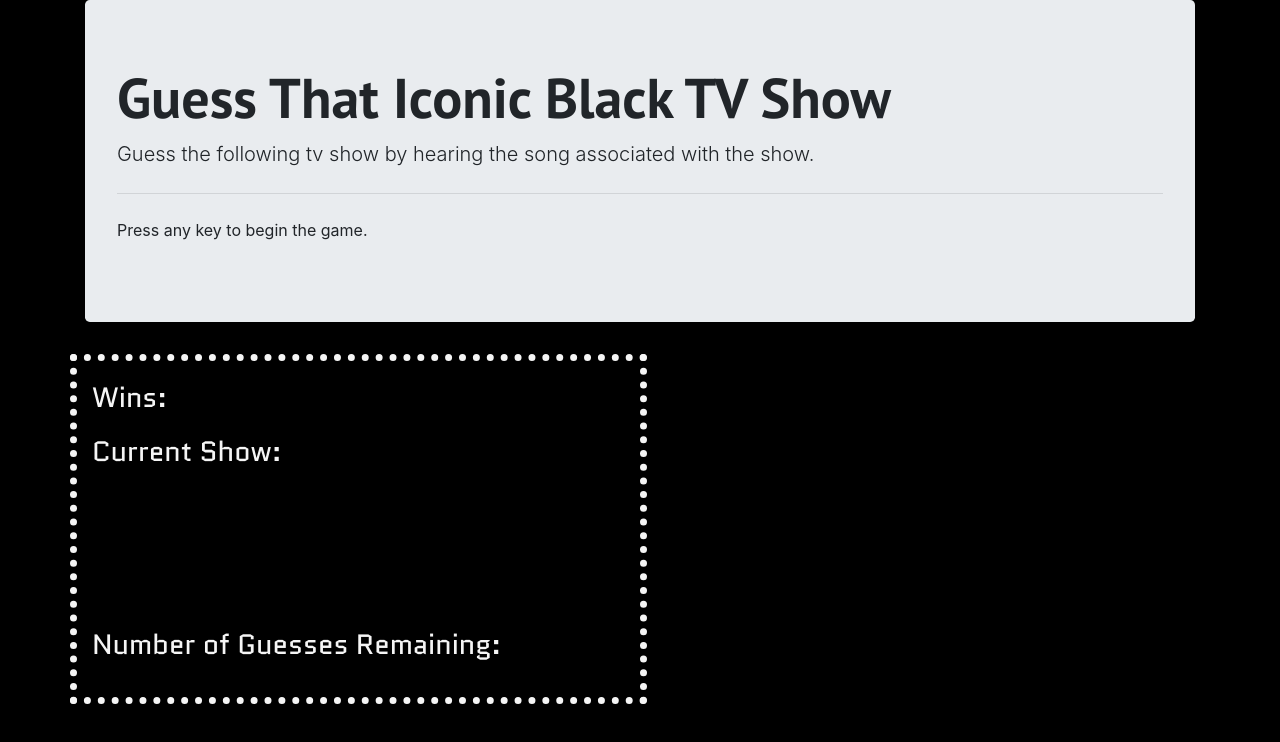
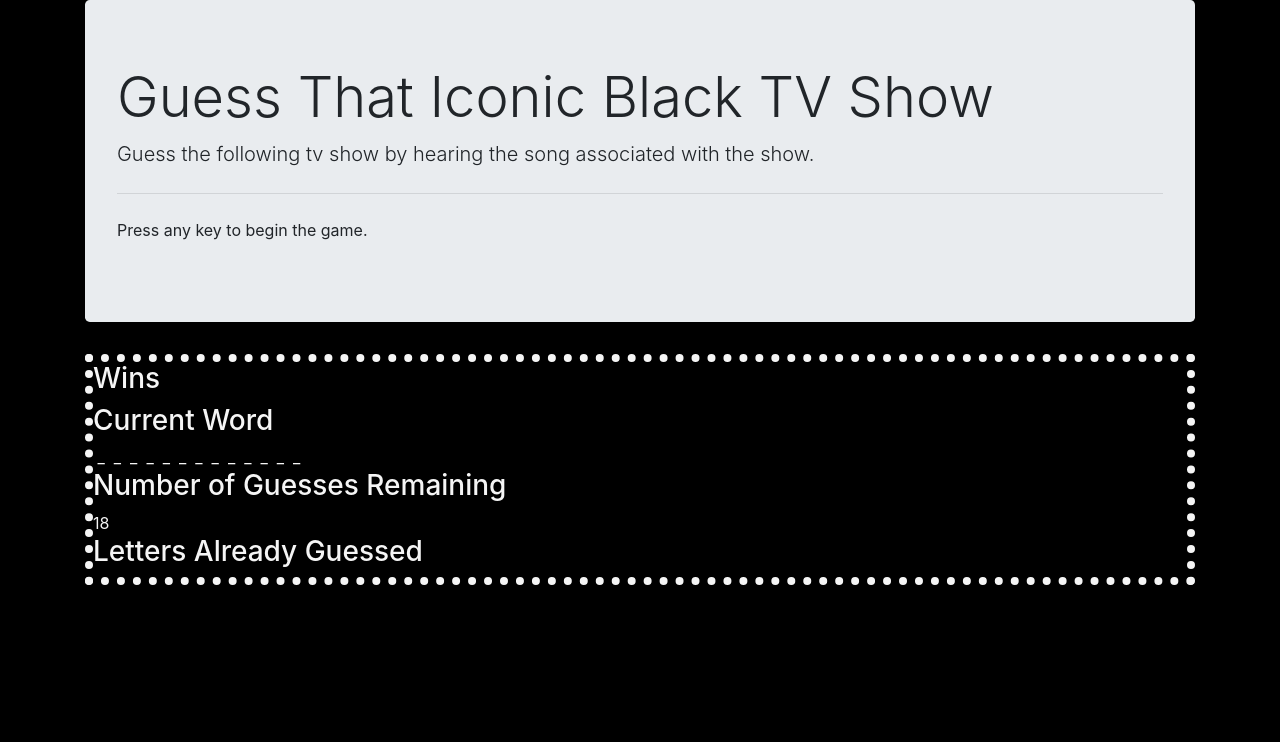
Before and after one commit to Chelsea-exe/Guessing-Game, a plain HTML site: page index.html in a window 1280 px wide. Drawn offline with nearby package versions, Linux system fonts and the light colour scheme.

Commit message:
updated js file, got letters to appear on screen, need to modify the wins and resetgame

```diff
--- a/assets/css/style.css
+++ b/assets/css/style.css
@@ -1,7 +1,11 @@
 body{
     background-color: black;
 }
-h3 {
+.shows-div {
+    color: whitesmoke;
+    border: 8px dotted;
+}
+/* h3 {
     color: whitesmoke;
     font-family: 'Quantico', sans-serif;
 }
@@ -20,4 +24,4 @@ h3 {
 }
 #current-guess {
     margin-top: 20px;
-}
+} */
--- a/assets/javascript/game.js
+++ b/assets/javascript/game.js
@@ -54,41 +54,201 @@ var showGuessGame = {
 
     showsToPick: {
         girlfriends: {
-            picture: "Girlfriends.png"
+            picture: "Girlfriends.png",
+            name: "Girlfriends"
         },
         insecure: {
-            picture: "insecure.jpg"
+            picture: "insecure.jpg",
+            name: "Insecure"
         },
-        theGame: {
-            picture: "the-game.jpg"
+        thegame: {
+            picture: "the-game.jpg",
+            name: "The Game"
         },
         blackish: {
-            picture: "Blackish.jpg"
+            picture: "Blackish.jpg",
+            name: "Black-ish"
         },
         grownish: {
-            picture: "grownish.jpg"
+            picture: "grownish.jpg",
+            name:"Grown-ish"
         },
         livingSingle: {
-            picture: "living-single.jpg"
+            picture: "living-single.jpg",
+            name:"Living Single"
         },
-        myWifeAndKids: {
-            picture: "wife-and-kids.jpg"
+        mywifeandkids: {
+            picture: "wife-and-kids.jpg",
+            name:"My Wife and Kids"
         },
-        theJeffersons: {
-            picture: "the-jeffersons.jpg"
+        thejeffersons: {
+            picture: "the-jeffersons.jpg",
+            name:"The Jeffersons"
         },
         martin: {
-            picture: "Martin-Show.jpg"
+            picture: "Martin-Show.jpg",
+            name: "Martin"
         },
-        freshPrinceOfBelAir: {
-            picture: "fresh-prince-of-bel-air.jpg"
+        freshprinceofbelair: {
+            picture: "fresh-prince-of-bel-air.jpg",
+            name: "The Fresh Prince Of Bel-Air"
         },
-        aDifferentWorld: {
-            picture: "a-different-world.jpg"
+        adifferentworld: {
+            picture: "a-different-world.jpg",
+            name:"A Different World"
         },
-        goodTimes: {
-            picture: "goodtimes.jpg"
+        goodtimes: {
+            picture: "goodtimes.jpg",
+            name: "Good Times"
         }
 
+    },
+
+
+    showInPlay: null,
+    lettersOfShow: [],
+    matchedLetters: [],
+    guessedLetters: [],
+    guessesLeft: 0,
+    totalGuesses: 0,
+    letterGuessed: null,
+    wins: 0,
+
+    startGame: function() {
+        var keys = Object.keys(this.showsToPick);
+        this.showInPlay = keys[Math.floor(Math.random() * keys.length)];
+
+        this.lettersOfShow = this.showInPlay.split("");
+
+
+        this.rebuildWordView();
+
+        this.processUpdateTotalGuesses();
+    },
+
+
+    updatePage: function(letter) {
+
+        if (this.guessesLeft === 0) {
+            this.restartGame();
+        }
+        else {
+            this.updateGuesses(letter);
+
+            this.updateMatchedLetters(letter);
+
+            this.rebuildWordView();
+
+            if (this.updateWins() === true) {
+                this.restartGame();
+            }
+        }
+    },
+
+
+    updateGuesses: function(letter) {
+
+        if ((this.guessedLetters.indexOf(letter) === -1) && (this.lettersOfShow.indexOf(letter) === -1)) {
+
+
+            this.guessedLetters.push(letter);
+
+            this.guessesLeft--;
+
+            document.querySelector("#guesses-remain").innerHTML = this.guessesLeft;
+            document.querySelector("#guessed-letters").innerHTML = this.guessedLetters.join(", ");
+        }
+    },
+
+    processUpdateTotalGuesses: function() {
+        this.totalGuesses = this.lettersOfShow.length + 5;
+        this.guessesLeft = this.totalGuesses;
+
+        document.querySelector("#guesses-remain").innerHTML = this.guessesLeft;
+
+    },
+
+    updateMatchedLetters: function(letter) {
+        for (var i = 0; i < this.lettersOfShow.length; i++) {
+            if ((letter === this.lettersOfShow[i]) && (this.matchedLetters.indexOf(letter) === -1)) {
+                this.matchedLetters.push(letter);
+            }
+        }
+
+        // document.querySelector("#current-show").innerHTML = wordView;
+
+    },
+
+    rebuildWordView: function() {
+        var wordView = "";
+
+        for (var i = 0; i < this.lettersOfShow.length; i++) {
+            if (this.matchedLetters.indexOf(this.lettersOfShow[i]) !== -1) {
+                wordView += this.lettersOfShow[i];
+            }
+            else {
+                wordView += "&nbsp;_&nbsp;";
+            }
+        }
+        document.querySelector("#current-show").innerHTML = wordView;
+    },
+
+    restartGame: function() {
+        document.querySelector("#guessed-letters").innerHTML = "";
+        showInPlay = null;
+        lettersOfShow = [];
+         matchedLetters = [];
+         guessedLetters = [];
+         guessesLeft = 0;
+         totalGuesses = 0;
+         letterGuessed = null;
+         wins = 0;
+         this.startGame();
+         this.rebuildWordView();
+    },
+
+    updateWins: function() {
+        var win;
+
+        if (this.matchedLetters.length === 0) {
+            win = false;
+        }
+        else {
+            win = true;
+        }
+
+        for (var i = 0; i < this.lettersOfShow.length; i++) {
+            if (this.matchedLetters.indexOf(this.lettersOfShow[i] === -1)) {
+                win = false;
+            }
+        }
+
+        if (win) {
+            this.wins = this.wins + 1;
+            document.querySelector("#wins-div").innerHTML = this.wins;
+
+            document.querySelector("#show-img").innerHTML = this.showsToPick[this.showInPlay].picture;
+
+            //code for song......"maybe"
+            //----------------------------------------------------------
+
+            return true;
+
+        }
+        return false;
     }
-}
+    // restartGame = function() {
+    //     document.querySelector("#")
+    // }
+};
+
+showGuessGame.startGame();
+
+document.onkeyup = function(event) {
+    if (event.keyCode >= 49 && event.keyCode <= 90) {
+        showGuessGame.letterGuessed = event.key.toLocaleLowerCase();
+
+        showGuessGame.updatePage(showGuessGame.letterGuessed);
+        console.log("key was pressed, game started");
+    }
+};
--- a/index.html
+++ b/index.html
@@ -19,13 +19,41 @@
             <hr class="my-4">
             <p class="direction" id="begin-key">Press any key to begin the game.</p>
         </div>
+        <div class="shows-div">
+            <div id="show-img"></div>
+            <div>
+                <h3 class="wins-header title">Wins</h3>
+                <div id="wins-div"></div>
+            </div>
+            <div id="current-show-div">
+                <h3 class="current-show-header title">Current Word</h3>
+                <div id="current-show"></div>
+            </div>
+            <div id="guesses-remain-div">
+                <h3 class="guesses-remain-header title">Number of Guesses Remaining</h3>
+                <div id="guesses-remain"></div>
+            </div>
+            <div id="guessed-letters-div">
+                <h3 class="guessed-letters-header title">Letters Already Guessed</h3>
+                <div id="guessed-letters"></div>
+            </div>
+        </div>
+    </div>
+
+    <!-- <div class="container gamediv">
+        <div class="jumbotron game-jumbotron">
+            <h1 class="display-4" id="game-title">Guess That Iconic Black TV Show</h1>
+            <p class="lead direction">Guess the following tv show by hearing the song associated with the show.</p>
+            <hr class="my-4">
+            <p class="direction" id="begin-key">Press any key to begin the game.</p>
+        </div>
         <div class="row">
             <div class="col gamesubdiv" id="guess-box">
                 <div id="media-wins">
                     <h3 id="music"></h3>
                     <h3 id="wins-header">Wins:<span id="wins"></span></h3>
                 </div>
-                <div id="current-guess">
+                <div id="current-guess-box">
                     <h3 id="current-header">Current Show:</h3>
                     <div id="current-show"></div>
                 </div>
@@ -41,7 +69,7 @@
             <div class="col gamesubdiv" id="answer-box">
             </div>
         </div>
-      </div>
+      </div> -->
     <script src="assets/javascript/game.js"></script>
 </body>
 </html>
```
